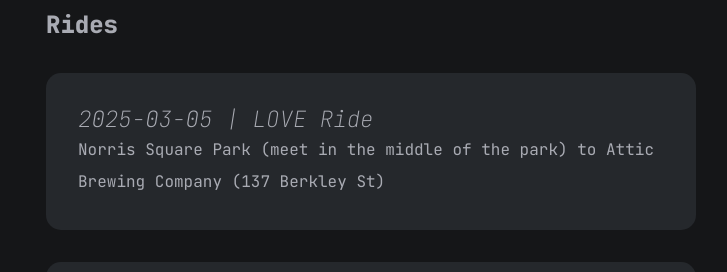
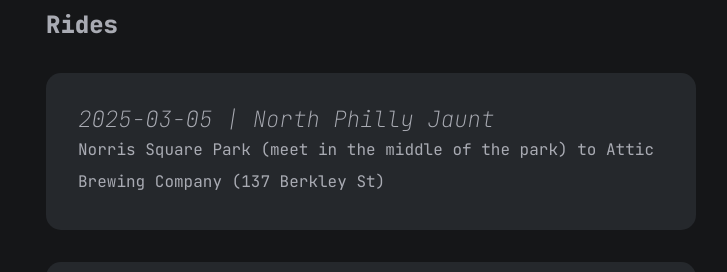
Before and after one commit to wednightrides/wednightrides.github.io, a Jekyll site: the page built from index.md, in a window 1280 px wide and 900 px high, scrolled down 1000 px. Shown: the part 156-428 px from the top of the window, without its empty margins (269-996 px from the left). Built offline with Jekyll 4.4.1, drawn with Linux system fonts in a browser that asks for light colours; nearby versions of some CDN libraries.

Commit message:
update name

```diff
--- a/all_collections/_posts/2025-03-05-ride.md
+++ b/all_collections/_posts/2025-03-05-ride.md
@@ -1,6 +1,6 @@
 ---
 layout: post
-title: 2025-03-05 | LOVE Ride
+title: 2025-03-05 | North Philly Jaunt
 date: 2025-03-01
 categories: ["rides"]
 start_location: Norris Square Park (meet in the middle of the park)
```
